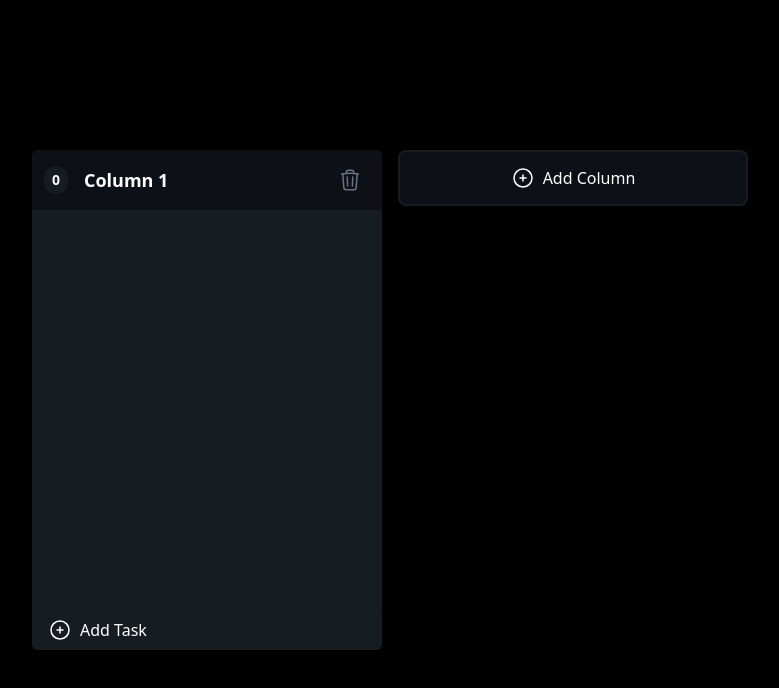
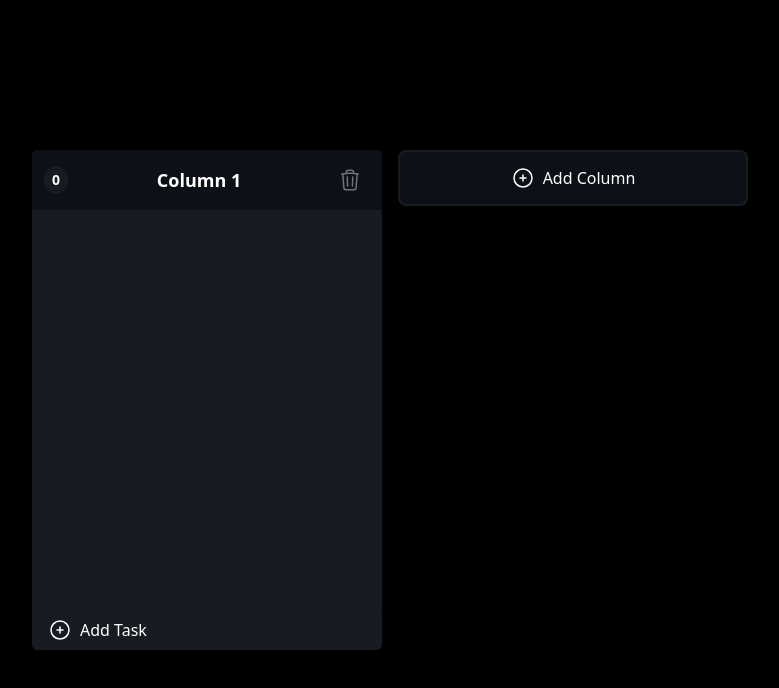
Before and after one commit to tariqs26/kanban-board, a React (Vite) app: page / in a window 1280 px wide. Both pictures are taken after a click on the button "Add Column". Shown: the top 688 px of the page, without its empty margins (250-1029 px from the left). Built offline with nearby package versions, Linux system fonts and the light colour scheme.

Commit message:
refactor: convert title to button

```diff
--- a/src/components/ColumnContainer.tsx
+++ b/src/components/ColumnContainer.tsx
@@ -1,12 +1,12 @@
 import { useState } from "react"
 import { useSortable, SortableContext } from "@dnd-kit/sortable"
 import { CSS } from "@dnd-kit/utilities"
-import { Column } from "../types"
+import type { Column } from "../types"
 import { useBoard } from "./BoardProvider"
 import { Plus, Trash } from "./icons"
 import TaskCard from "./TaskCard"
 
-export default function ColumnContainer({ column }: { column: Column}) {
+export default function ColumnContainer({ column }: { column: Column }) {
   const [editMode, setEditMode] = useState(false)
 
   const {
@@ -59,20 +59,24 @@ export default function ColumnContainer({ column }: { column: Column}) {
           <input
             defaultValue={column.title}
             className="bg-column-background focus:outline-none ring-2 ring-transparent focus:ring-indigo-500 flex-grow px-2 py-1 rounded-md"
-            autoFocus
             onKeyDown={(e) => {
               if (e.key !== "Enter" || e.currentTarget.value === "") return
               editColumnTitle(column.id, e.currentTarget.value)
               setEditMode(false)
             }}
             onBlur={() => setEditMode(false)}
+            autoFocus
           />
         ) : (
-          <p onClick={() => setEditMode(true)} className="flex-grow px-2 py-1">
+          <button
+            onClick={() => setEditMode(true)}
+            className="flex-grow px-2 py-1"
+          >
             {column.title}
-          </p>
+          </button>
         )}
         <button
+          type="button"
           className="ml-auto rounded-md px-2 py-1 hover:bg-column-background text-gray-500 hover:text-red-500 transition-colors"
           onClick={() => deleteColumn(column.id)}
         >
@@ -87,6 +91,7 @@ export default function ColumnContainer({ column }: { column: Column}) {
         </SortableContext>
       </div>
       <button
+        type="button"
         onClick={() => createTask(column.id)}
         className="rounded-md bg-column-background py-2 px-4 font-medium ring-indigo-500 hover:ring-2 transition-all hover:bg-column-background/80 flex items-center gap-2 group"
       >
```
